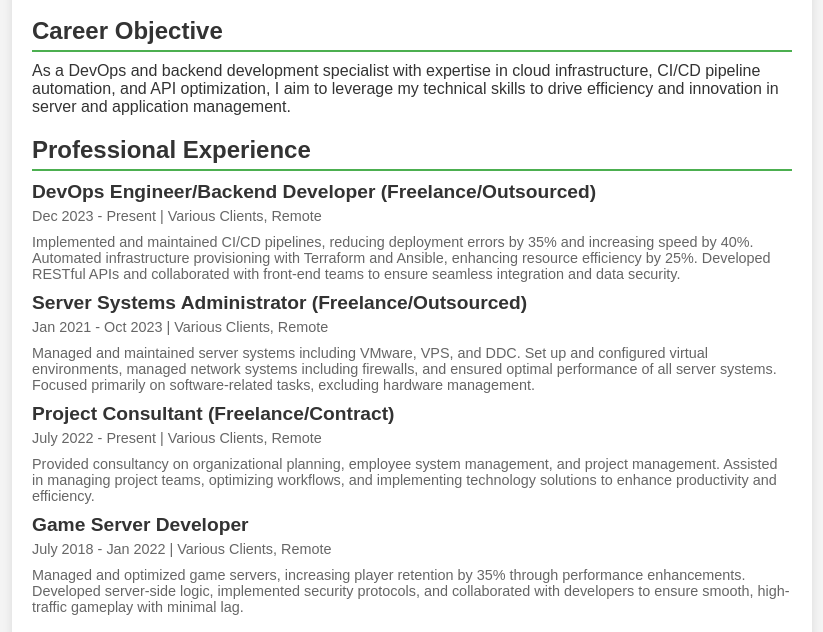
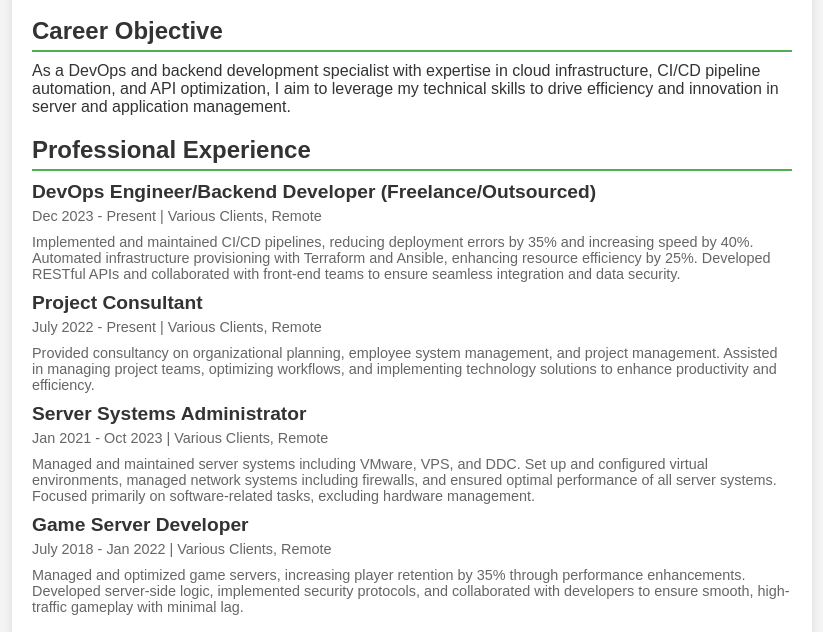
Before and after one commit to KRTNP/KRTNP.github.io, a plain HTML site: page index.html in a window 1280 px wide. Shown: the part 116-748 px from the top of the page, without its empty margins (228-1051 px from the left). Drawn offline with Linux system fonts and the light colour scheme.

Commit message:
Update index.html

```diff
--- a/index.html
+++ b/index.html
@@ -102,14 +102,14 @@
                 <p>Implemented and maintained CI/CD pipelines, reducing deployment errors by 35% and increasing speed by 40%. Automated infrastructure provisioning with Terraform and Ansible, enhancing resource efficiency by 25%. Developed RESTful APIs and collaborated with front-end teams to ensure seamless integration and data security.</p>
             </div>
             <div class="job">
-                <h3>Server Systems Administrator (Freelance/Outsourced)</h3>
+                <h3>Project Consultant</h3>
+                <p>July 2022 - Present | Various Clients, Remote</p>
+                <p>Provided consultancy on organizational planning, employee system management, and project management. Assisted in managing project teams, optimizing workflows, and implementing technology solutions to enhance productivity and efficiency.</p>
+            </div>
+            <div class="job">
+                <h3>Server Systems Administrator</h3>
                 <p>Jan 2021 - Oct 2023 | Various Clients, Remote</p>
                 <p>Managed and maintained server systems including VMware, VPS, and DDC. Set up and configured virtual environments, managed network systems including firewalls, and ensured optimal performance of all server systems. Focused primarily on software-related tasks, excluding hardware management.</p>
-            </div>
-            <div class="job">
-                <h3>Project Consultant (Freelance/Contract)</h3>
-                <p>July 2022 - Present | Various Clients, Remote</p>
-                <p>Provided consultancy on organizational planning, employee system management, and project management. Assisted in managing project teams, optimizing workflows, and implementing technology solutions to enhance productivity and efficiency.</p>
             </div>
             <div class="job">
                 <h3>Game Server Developer</h3>
```
